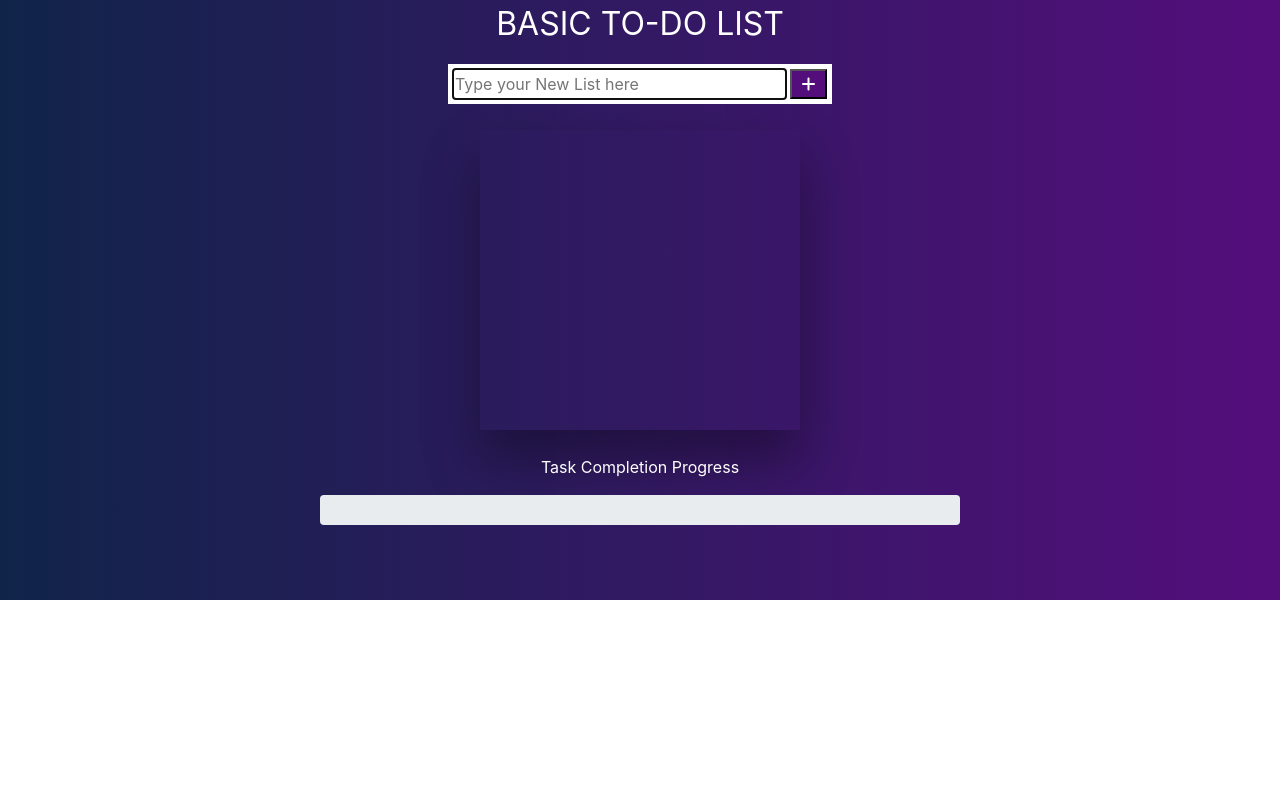
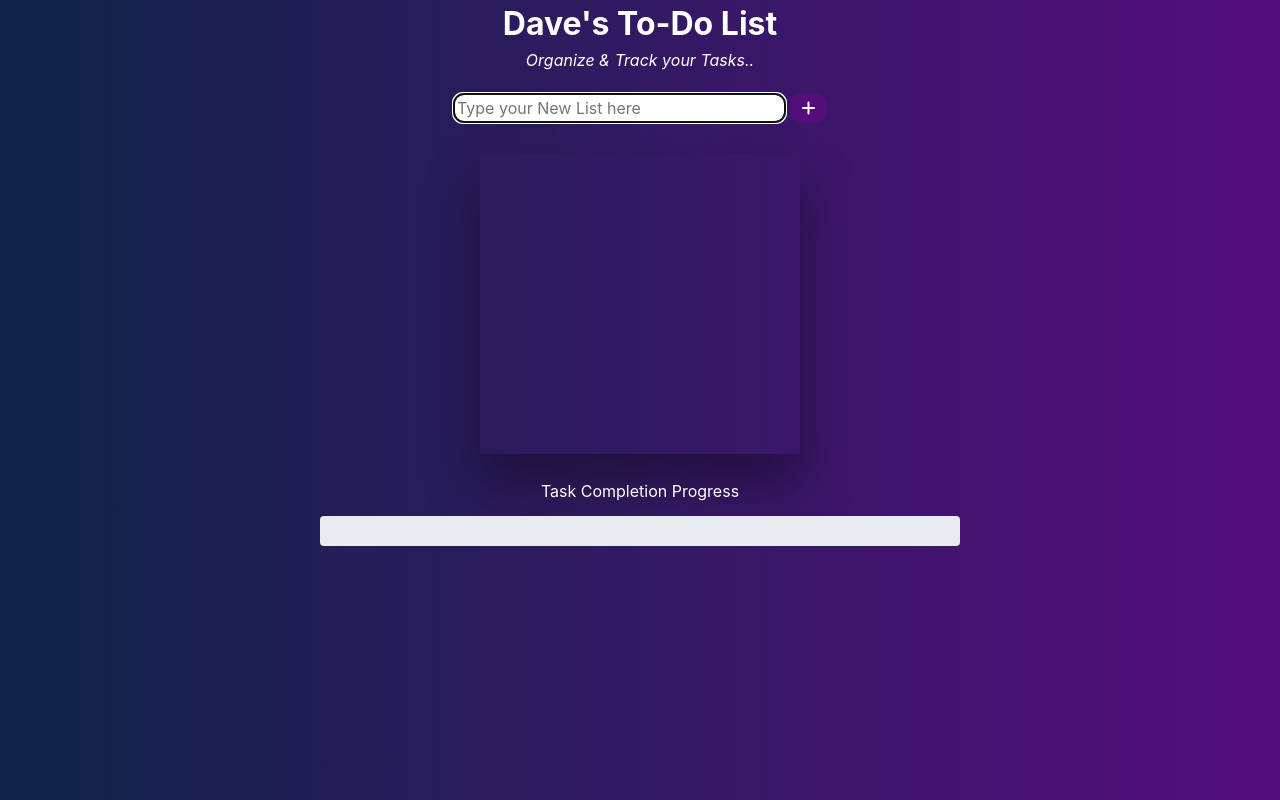
Before and after one commit to Dav3U/trackser, a plain HTML site: page to-do.html in a window 1280 px wide. Drawn offline with Linux system fonts and the light colour scheme.

Commit message:
Add files via upload

```diff
--- a/to-do.css
+++ b/to-do.css
@@ -9,10 +9,27 @@ body{
     text-align: center;
     color: white;
     font-size: 2em;
+
+}
+.vision{
+    /* border: 1px solid red; */
+    font-size: 0.5em;
+    font-style: italic;
+    /* margin: 0; */
+
 }
 
 .pgraph{
     color: white;
+    /* border: 1px solid red; */
+    margin-bottom: 0%;
+    font-weight: bold;
+
+}
+#taskProg{
+    margin:1%;
+    font-weight: normal;
+
 }
 
 .bodyDiv .head .pgraph{
@@ -22,13 +39,13 @@ body{
 
 .bodyDiv{
     background: linear-gradient(to right, rgb(16, 36, 73), rgb(84, 14, 124));
-    min-height: 600px;
+    min-height: 800px;
     /* height: 100%; */
     width: 100%;
 }
 
 .inputdiv{
-    background-color: white;
+    /* background-color: white; */
     margin: auto;
     width: 30%;
     height: 8%;
@@ -45,7 +62,8 @@ body{
 .inp{
     /* border: 1px solid red; */
     width: 90%;
-    border: none;
+    border: 2px solid rgb(84, 14, 124);
+    border-radius: 10px;
     /* height: 20px; */
 
 }
@@ -76,6 +94,8 @@ body{
     margin-left: 1%;
     color: white ;
     background-color:rgb(84, 14, 124) ;
+    border-radius: 10px;
+
 }
 
 .list{
@@ -109,10 +129,10 @@ body{
 
 .list-pgraph{
     text-align: left;
-    width:80%;
+    width:90%;
     padding: 10px;
     margin: 0px;
-    display: inline;
+    /* display: inline; */
     border: 1px solid green;
     /* height: 100%; */
 }
@@ -120,6 +140,8 @@ body{
 .listed-icon1,.listed-icon2{
 
     padding:10px;
+    /* width:20%; */
+
 
     display: inline;
     color: white;
@@ -176,3 +198,7 @@ body{
 
 
 }
+button{
+    border: none;
+    /* width: 50%; */
+}
--- a/to-do.html
+++ b/to-do.html
@@ -19,7 +19,10 @@
 
     <div class="bodyDiv" id="maindiv">
 
-    <header class="head"><p class="pgraph" id="pgraph"> Basic To-Do List</p></header>
+    <header class="head">
+        <p class="pgraph" id="pgraph">Dave's To-Do List</p>
+        <p class="vision">Organize & Track your Tasks..</p>
+    </header>
 
         <div class="inputdiv">
 
@@ -79,7 +82,7 @@
         <div class="progress" style="margin-top: 10%; height:30px; width: 50%; margin: auto ;" >
 
 
-            <div class="progress-bar bg-success text-center" id="progressBar" >
+            <div class="progress-bar  bg-success text-center" id="progressBar" >
 
                 <!-- style="width: 50%;  -->
             <p id="progText"></p>
--- a/to-do.js
+++ b/to-do.js
@@ -26,7 +26,7 @@ var doneCounter = 0;
 document.onload =inp.focus()
 
 
-pgraph.style.textTransform="uppercase"
+// pgraph.style.textTransform="uppercase"
 // pgraph.style.marginTop="20px"
 
 var taskCompletion=0;
@@ -83,6 +83,7 @@ taskProg.innerHTML ="Task Completion Progress "+ doneCounter +"/"+listCounter
 err.style.display='none';
 
 listed= document.createElement('div');
+
 
 listed.classList.add('listed');
 
```
